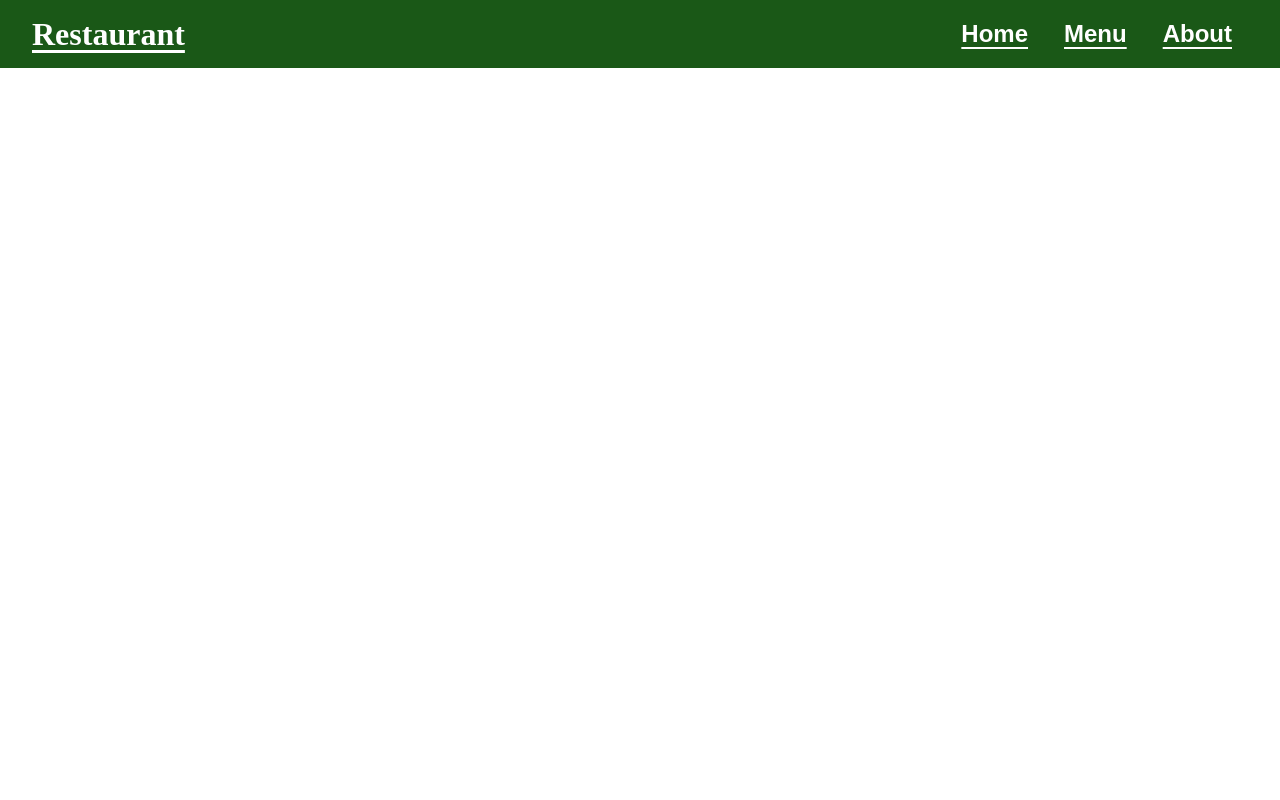
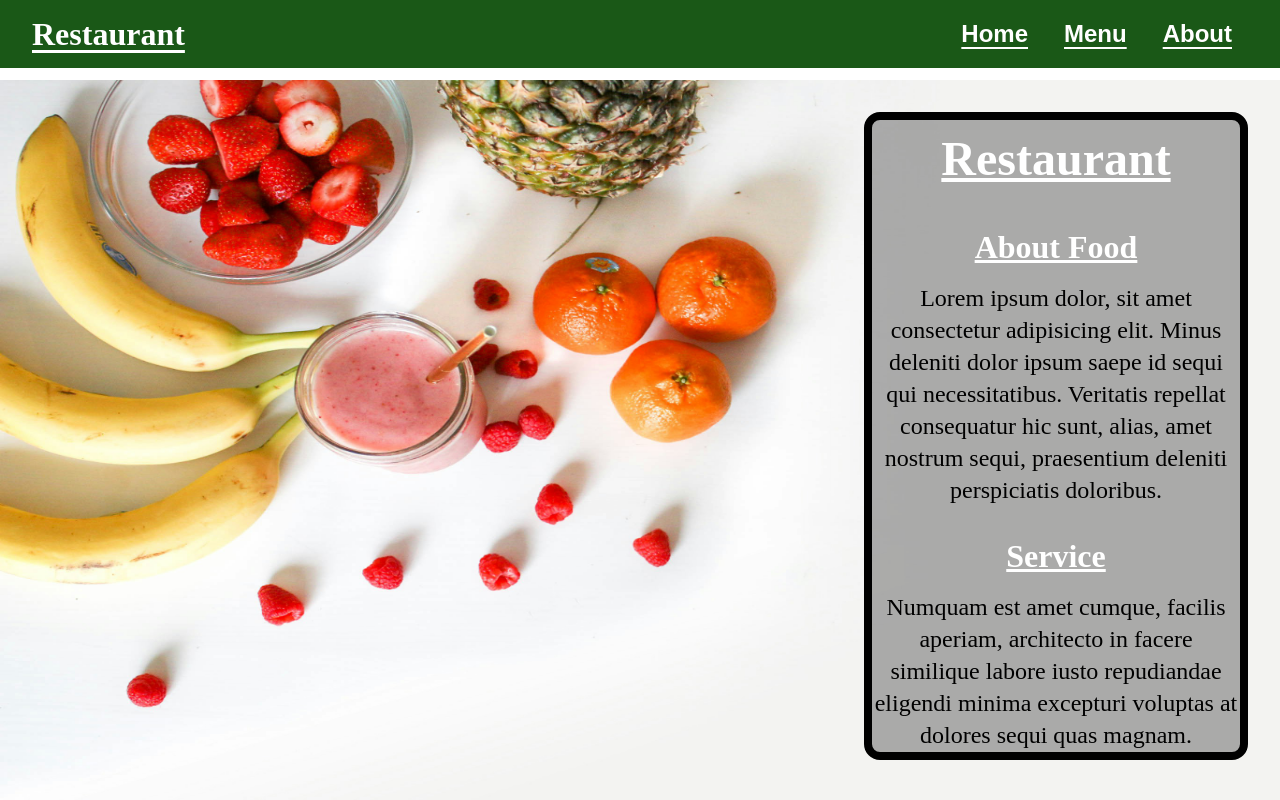
Before and after one commit to Salypse/restaurant-page, a website built with webpack: page src/template.html in a window 1280 px wide. Built offline with nearby package versions, Linux system fonts and the light colour scheme.

Commit message:
Create restaurant home page on page load

```diff
--- /dev/null
+++ b/src/images/reference.txt
@@ -0,0 +1 @@
+Photo by <a href="https://unsplash.com/@element5digital?utm_content=creditCopyText&utm_medium=referral&utm_source=unsplash">Element5 Digital</a> on <a href="https://unsplash.com/photos/photo-of-three-orange-fruits-acrBf9BlfvE?utm_content=creditCopyText&utm_medium=referral&utm_source=unsplash">Unsplash</a>
--- a/src/index.js
+++ b/src/index.js
@@ -1,3 +1,6 @@
 import "./styles.css";
+import { loadHome } from "./js/load-home";
 
-console.log("Test")
+export const contentDiv = document.querySelector("#content");
+
+loadHome()
--- /dev/null
+++ b/src/js/load-home.js
@@ -0,0 +1,40 @@
+import { contentDiv } from "../index.js";
+
+export function loadHome() {
+    contentDiv.innerHTML = ""
+
+    let home = document.createElement("div")
+    home.id = "home"
+    contentDiv.append(home)
+
+    let homeContentHeader = document.createElement("h1")
+    homeContentHeader.textContent = "Restaurant"
+    home.append(homeContentHeader)
+
+    /*About food section on home page */
+    let aboutFood = document.createElement("div")
+    aboutFood.classList.add("food")
+    home.append(aboutFood)
+
+    let aboutFoodHeader = document.createElement("h1")
+    aboutFoodHeader.textContent = "About Food"
+    aboutFood.append(aboutFoodHeader)
+
+    let aboutFoodText = document.createElement("p")
+    aboutFoodText.textContent = "Lorem ipsum dolor, sit amet consectetur adipisicing elit. Minus deleniti dolor ipsum saepe id sequi qui necessitatibus. Veritatis repellat consequatur hic sunt, alias, amet nostrum sequi, praesentium deleniti perspiciatis doloribus."
+    aboutFood.append(aboutFoodText)
+
+
+    /*About service section on home page*/
+    let service = document.createElement("div")
+    service.classList.add("service")
+    home.append(service)
+
+    let serviceHeader = document.createElement("h1")
+    serviceHeader.textContent = "Service"
+    service.append(serviceHeader)
+
+    let serviceText = document.createElement("p")
+    serviceText.textContent = "Numquam est amet cumque, facilis aperiam, architecto in facere similique labore iusto repudiandae eligendi minima excepturi voluptas at dolores sequi quas magnam."
+    service.append(serviceText)
+}
--- a/src/styles.css
+++ b/src/styles.css
@@ -70,4 +70,51 @@ nav button:active {
 
     width: 100vw;
     height: 90vh;
+
+    background-image: url("./images/restaurant-home.jpg");
+    background-size: 100% 100%;
+    background-repeat: no-repeat;
 }
+
+#home {
+    width: 30vw;
+    height: 90%;
+
+    border: 0.5rem solid black;
+    border-radius: 1rem;
+    margin: 2rem;
+
+    display: flex;
+    justify-self: flex-end;
+
+    display: grid;
+    grid-template-rows: 1fr 3fr 3fr;
+    gap: 1rem;
+
+    background-color: rgba(0, 0, 0, 0.3);
+}
+
+#home h1 {
+    align-self: center;
+    justify-self: center;
+
+    color: var(--text-color);
+    text-decoration: underline;
+}
+
+#home > h1 {
+    font-size: 3rem;
+}
+
+.service h1,
+.food h1 {
+    justify-self: center;
+    padding: 1rem;
+    font-size: 2rem;
+}
+
+#home p {
+    font-size: 1.5rem;
+    text-align: center;
+    line-height: 2rem;
+}
```
Also changed, not shown: src/images/restaurant-home.jpg (added).
